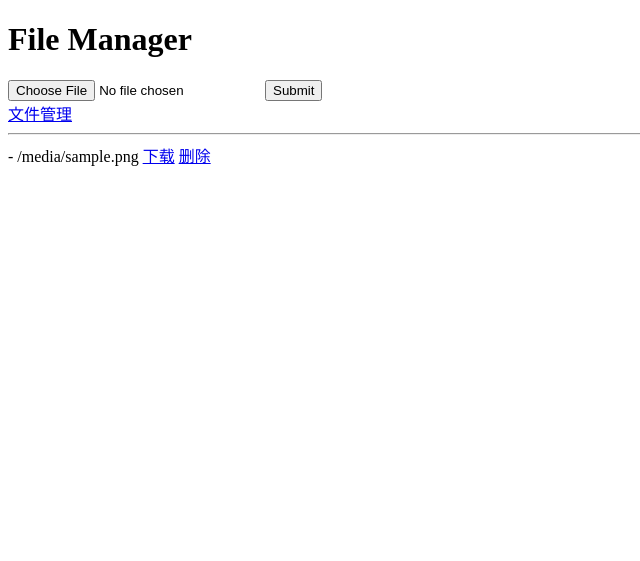
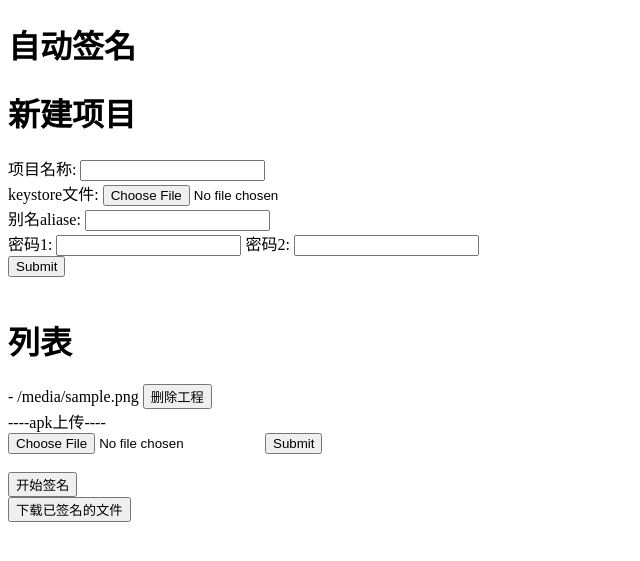
Before and after one commit to orq518/python_signapk, a Flask app: template templates/manage.html in a window 1280 px wide. Shown: the top 561 px of the page, without its empty margins (0-640 px from the left). Run offline with Flask 2, Linux system fonts and the light colour scheme; the template is opened without the code that fills it: most values are stand-ins (such as "Sample title", 1, 10 or a date in 2020).

Commit message:
更改UI，添加工程功能编写

```diff
--- a/app.py
+++ b/app.py
@@ -26,29 +26,57 @@ def allowed_file_apk(filename):
 @app.route('/error<err_msg>')
 def error(err_msg):
     return render_template('error.html', err_msg=err_msg)
-# 上传文件
-@app.route('/upload', methods=['POST'], strict_slashes=False)
-def api_upload():
-    file_dir = os.path.join(basedir, app.config['UPLOAD_FOLDER'])
+
+
+# 新建项目工程
+@app.route('/new_project', methods=['POST'], strict_slashes=False)
+def new_project():
+    projectname = request.form.get('projectname')  # 项目名称
+    keystore = request.files['keystore']  # 签名文件
+    aliase = request.form.get('aliase')  # 别名
+    storepass = request.form.get('storepass')  # keystore第一个密码
+    keypass = request.form.get('keypass')  # keystore第二个密码
+
+    if projectname.strip()=='' or aliase.strip()=='' or storepass.strip()==''or keypass.strip()=='':  # 判断字段是否为空
+        return redirect(url_for('error', err_msg="必填项不能为空"))
+
+    file_dir = os.path.join(basedir, app.config['UPLOAD_FOLDER'],projectname)
+
+    print('file_dir：', file_dir)
+
     if not os.path.exists(file_dir):
         os.makedirs(file_dir)
-    f = request.files['myfile']  # 从表单的file字段获取文件，myfile为该表单的name值
-    if f and allowed_file(f.filename):  # 判断是否是允许上传的文件类型
-        print('原始文件名：', f.filename)
-        fname = f.filename
-        print('文件名：', fname)
-        f.save(os.path.join(file_dir, fname))  # 保存文件到upload目录
-        print("token：", fname)
+
+    if keystore:
+        fname = keystore.filename
+        print('keystore文件名：', fname)
+        keystore.save(os.path.join(file_dir, fname))  # 保存文件到upload目录
         return redirect(url_for('manage_file'))
     else:
-        return redirect(url_for('error',err_msg="ss"))
+        return redirect(url_for('error',err_msg="创建项目失败"))
+
+# # 上传文件
+# @app.route('/upload', methods=['POST'], strict_slashes=False)
+# def api_upload():
+#     file_dir = os.path.join(basedir, app.config['UPLOAD_FOLDER'])
+#     if not os.path.exists(file_dir):
+#         os.makedirs(file_dir)
+#     f = request.files['myfile']  # 从表单的file字段获取文件，myfile为该表单的name值
+#     if f and allowed_file(f.filename):  # 判断是否是允许上传的文件类型
+#         print('原始文件名：', f.filename)
+#         fname = f.filename
+#         print('文件名：', fname)
+#         f.save(os.path.join(file_dir, fname))  # 保存文件到upload目录
+#         print("token：", fname)
+#         return redirect(url_for('manage_file'))
+#     else:
+#         return redirect(url_for('error',err_msg="ss"))
 
 # 上传apk文件
 @app.route('/upload_apk<project_name>', methods=['POST'], strict_slashes=False)
 def upload_apk(project_name):
     print('文件名project_name：', project_name)
-    file_temp = os.path.join(basedir, app.config['UPLOAD_FOLDER'])
-    file_dir = os.path.join(file_temp, project_name)
+    file_dir = os.path.join(basedir, app.config['UPLOAD_FOLDER'],project_name)
     print('file_dir：', file_dir)
     if not os.path.exists(file_dir):
         os.makedirs(file_dir)
--- a/templates/manage.html
+++ b/templates/manage.html
@@ -1,6 +1,6 @@
 <!DOCTYPE html>
-<title>File Manager</title>
-<h1>File Manager</h1>
+<title>自动签名</title>
+<h1>自动签名</h1>
 
 {#<form id="form1" method="post" action="/upload_apk" enctype="multipart/form-data">#}
 {#    <div>#}
@@ -8,17 +8,44 @@
 {#        <input type="submit"></input>#}
 {#    </div>#}
 {#</form>#}
-<form id="form1" method="post" action="{{ url_for("upload_apk",project_name="cql") }}" enctype="multipart/form-data">
+<h1>新建项目</h1>
+<form id="form1" method="post" action="new_project" enctype="multipart/form-data">
     <div>
-        <input id="File1" type="file" name="apkfile"/>
-        <input type="submit"></input>
+        <form>
+            项目名称:
+            <input id="id_aliase" type="text" name="projectname"/>
+            <br>
+            keystore文件:
+            <input id="id_keystore" type="file" name="keystore"/>
+            <br>
+            别名aliase:
+            <input id="id_aliase" type="text" name="aliase"/>
+            <br>
+            密码1:
+            <input id="id_psw1" type="text" name="storepass"/>
+            密码2:
+            <input id="id_psw2" type="text" name="keypass"/>
+            <br>
+            <input type="submit"></input>
+        </form>
     </div>
 </form>
-<a href="{{ url_for('manage_file') }}">文件管理</a>
-<hr>
-
+<br>
+<h1>列表</h1>
 {% for file in files_list %}
     - {{ file }}
-    <a href="{{ url_for('download', filename=file) }}">下载</a>
-    <a href="{{ url_for('delete', filename=file) }}">删除</a><br>
+    <button href="{{ url_for('delete', filename=file) }}">删除工程</button><br>
+    ----apk上传----
+    <form id="form1" method="post" action="{{ url_for("upload_apk",project_name="cql") }}"
+          enctype="multipart/form-data">
+        <div>
+            <input id="File1" type="file" name="apkfile"/>
+            <input type="submit"></input>
+        </div>
+    </form>
+    <br>
+    <button href="{{ url_for('download', filename=file) }}">开始签名</button>
+    <br>
+    <button href="{{ url_for('download', filename=file) }}">下载已签名的文件</button>
+
 {% endfor %}
```
